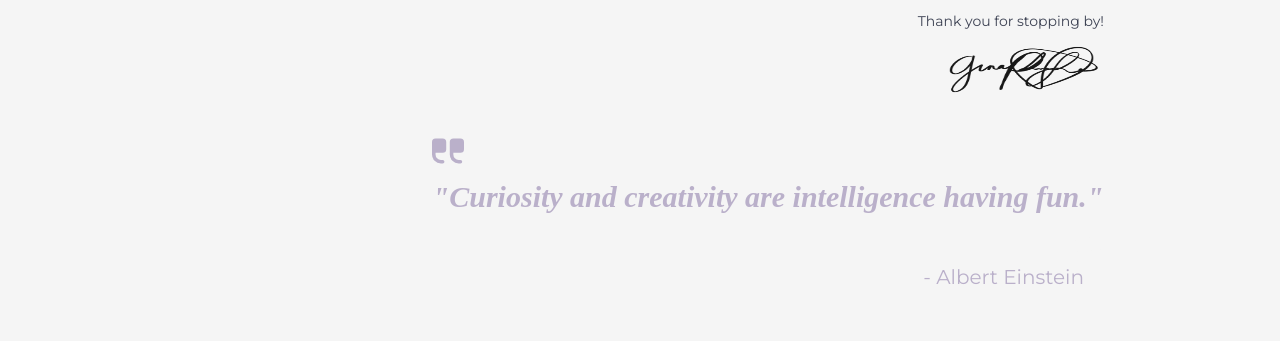
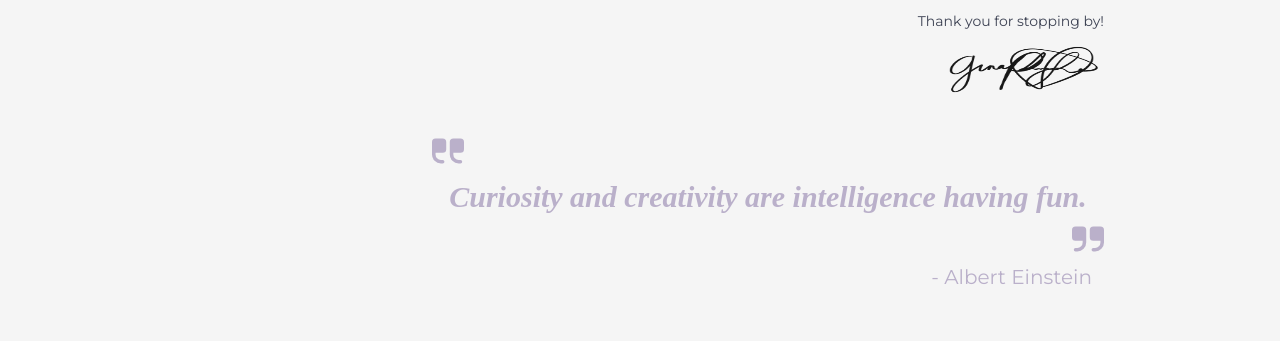
Before and after one commit to ginnaaph/personal-portfolio, a React (Vite) app: page / in a window 1280 px wide. Shown: the part 1120-1461 px from the top of the page. Built offline with nearby package versions, Linux system fonts and the light colour scheme.

Commit message:
Update Quotes.tsx

```diff
--- a/src/home/components/Quotes.tsx
+++ b/src/home/components/Quotes.tsx
@@ -13,9 +13,9 @@ export const AlbertEinsteinQuote = () => {
       >
         <path d="M6 0H2a2 2 0 0 0-2 2v4a2 2 0 0 0 2 2h4v1a3 3 0 0 1-3 3H2a1 1 0 0 0 0 2h1a5.006 5.006 0 0 0 5-5V2a2 2 0 0 0-2-2Zm10 0h-4a2 2 0 0 0-2 2v4a2 2 0 0 0 2 2h4v1a3 3 0 0 1-3 3h-1a1 1 0 0 0 0 2h1a5.006 5.006 0 0 0 5-5V2a2 2 0 0 0-2-2Z" />
       </svg>
-      "Curiosity and creativity are intelligence having fun."
+      Curiosity and creativity are intelligence having fun.
       <svg
-  className="mt-2 h-8 w-8 text-secondary dark:text-secondary ml-auto"
+  className="mt-2 h-8 w-8 text-option-2 dark:text-option-2 ml-auto"
   aria-hidden="true"
   xmlns="http://www.w3.org/2000/svg"
   fill="currentColor"
@@ -25,7 +25,7 @@ export const AlbertEinsteinQuote = () => {
 </svg>
 
         </Blockquote>
-        <div className="text-right text-option-2 text-xl mt-2 mr-5">- Albert Einstein</div>
+        <div className="text-right text-option-2 text-xl mt-2 mr-3">- Albert Einstein</div>
         </>
     )
 }
```
